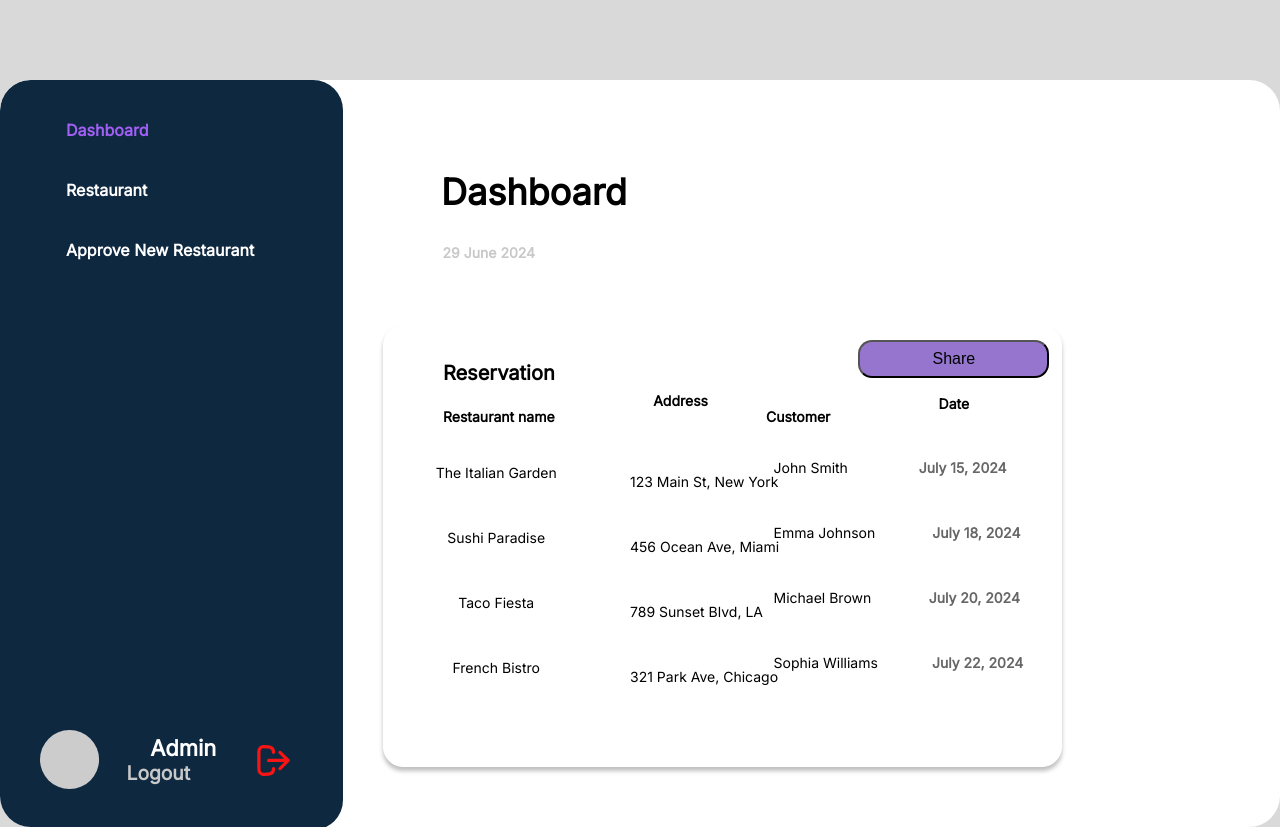
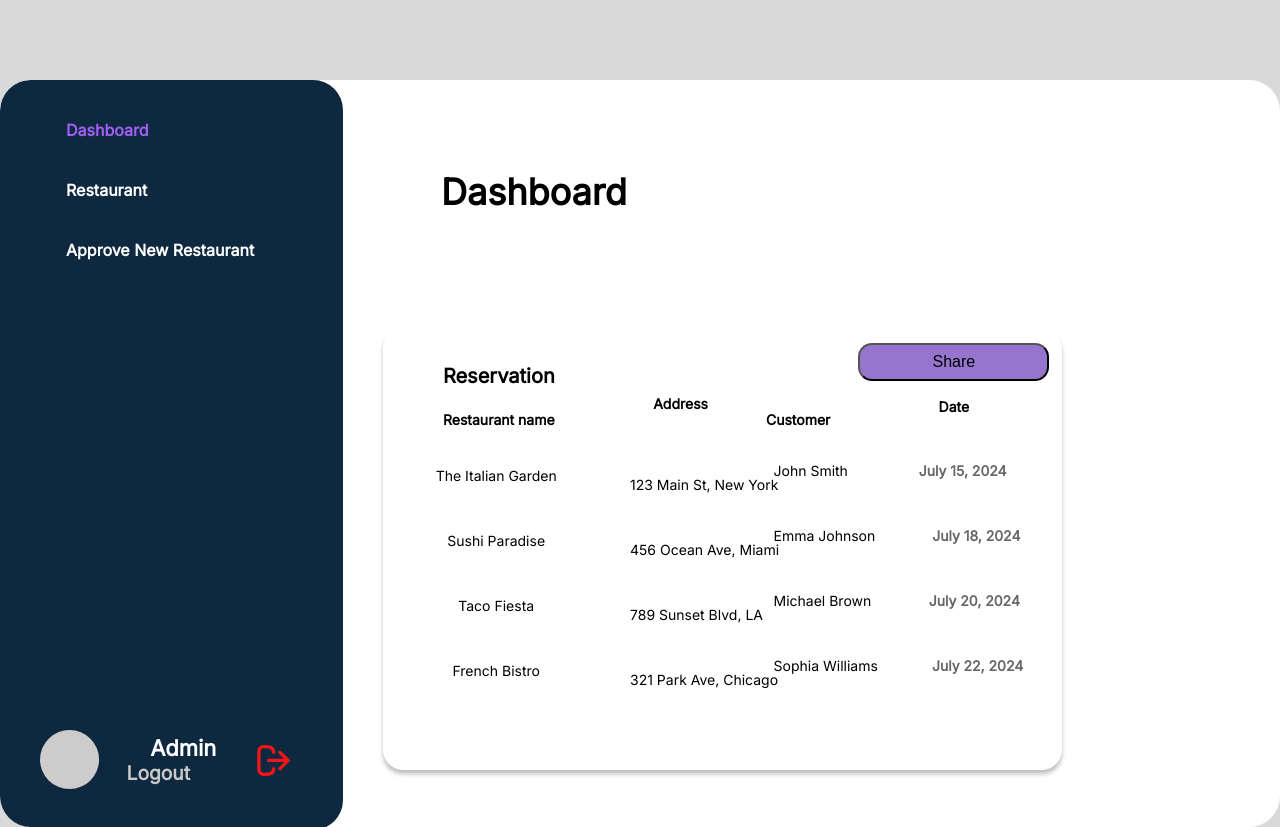
Before and after one commit to gopinathsjsu/team-project-20201-codecrafters, a React (Vite) app in the folder cmpe202project/: page /admin/dashboard in a window 1280 px wide. Built offline with nearby package versions, Linux system fonts and the light colour scheme.

Commit message:
Dashboard date and time format added

```diff
--- a/cmpe202project/src/styles/Dashboard.module.css
+++ b/cmpe202project/src/styles/Dashboard.module.css
@@ -270,8 +270,8 @@
   position: relative;
   right: -45px; /* Adjust the value as needed */
 }
-.june2024 {
-  color: #c8c8c8;
+.date {
+  color: #000000;
   font-size: 14px;
   font-weight: 600;
 }
```
